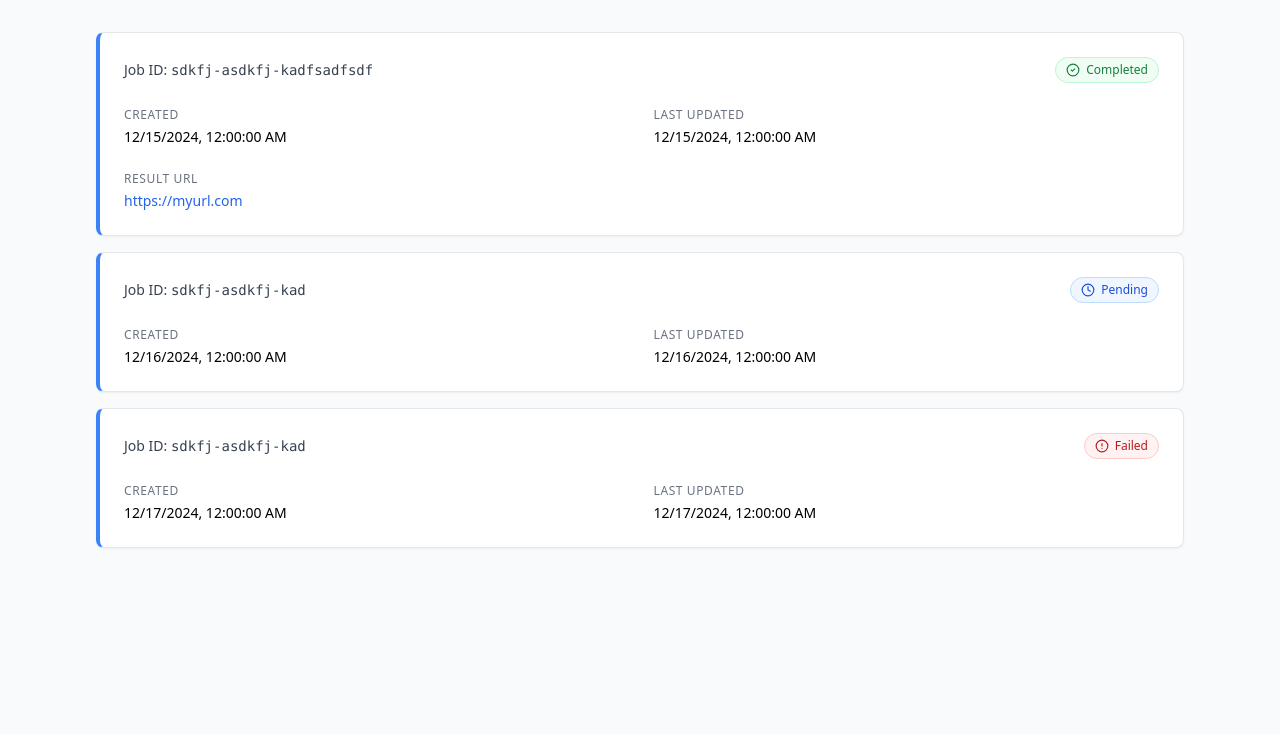
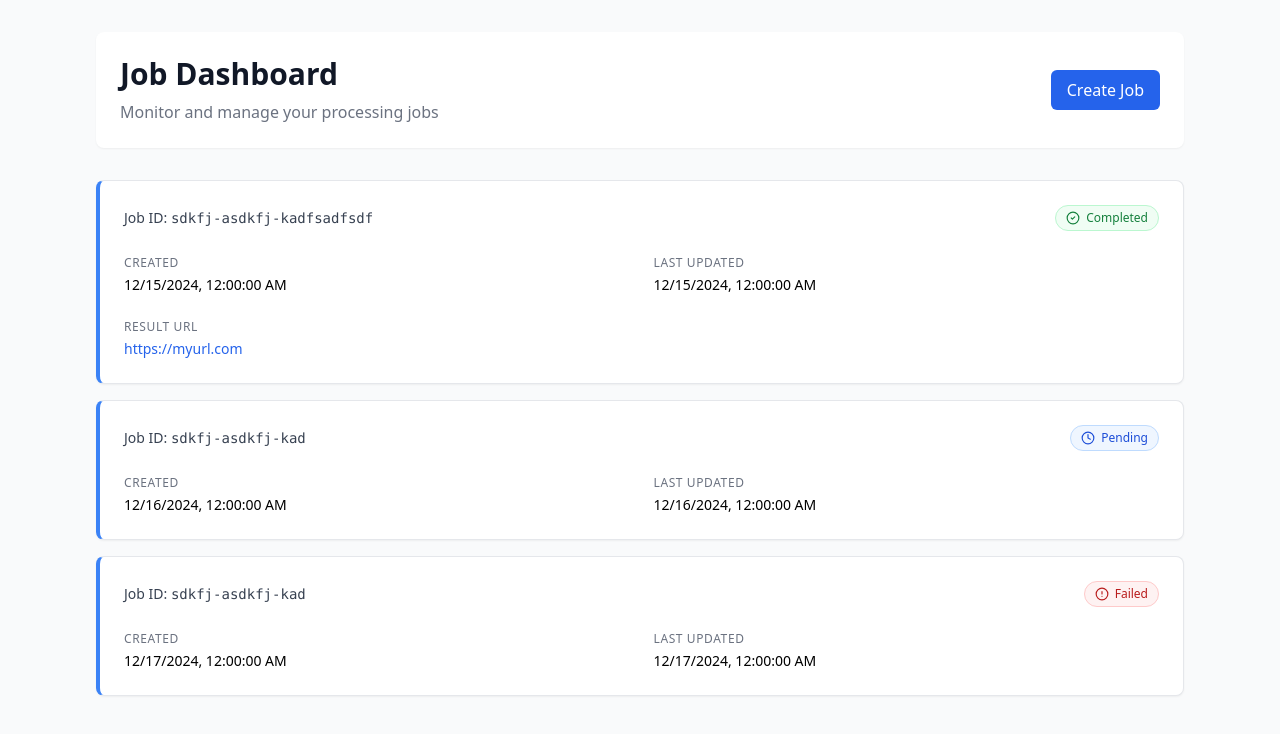
Before and after one commit to Waleed-Rafi/Calo-FullStack-Task, a React (Vite) app in the folder frontend/: page / in a window 1280 px wide. Shown: the top 734 px of the page. Built offline with nearby package versions, Linux system fonts and the light colour scheme.

Commit message:
button component integrated in JobDashboard screen

```diff
--- a/frontend/src/screens/JobDashboard.tsx
+++ b/frontend/src/screens/JobDashboard.tsx
@@ -1,4 +1,6 @@
-import React from "react";
+import React, { useState } from "react";
+import Button from "../components/Button";
+import { Loader2 } from "lucide-react";
 import JobCard from "../components/JobCard/JobCard";
 import { Job } from "../types/job";
 
@@ -27,9 +29,29 @@ const jobs: Job[] = [
 ];
 
 const JobDashboard: React.FC = () => {
+  const [isCreating, setIsCreating] = useState(false);
   return (
     <div className="min-h-screen bg-gray-50">
       <div className="max-w-6xl mx-auto p-8">
+        <div className="flex justify-between items-center mb-8 bg-white p-6 rounded-lg shadow-sm">
+          <div>
+            <h1 className="text-3xl font-bold text-gray-900">Job Dashboard</h1>
+            <p className="text-gray-500 mt-2">
+              Monitor and manage your processing jobs
+            </p>
+          </div>
+          <Button onClick={() => {}} disabled={false}>
+            {isCreating ? (
+              <>
+                <Loader2 className="mr-2 h-4 w-4 animate-spin" />
+                Creating
+              </>
+            ) : (
+              "Create Job"
+            )}
+          </Button>
+        </div>
+
         <div className="grid gap-4">
           {jobs.map((job) => (
             <JobCard key={job.id} job={job} />
```
